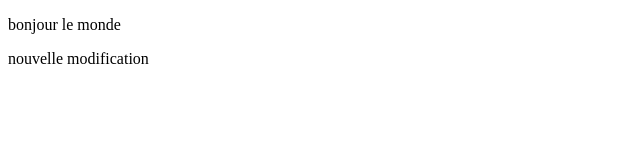
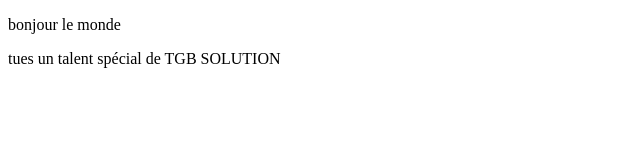
Before and after one commit to celestinnya1-afk/Projet-talent, a plain HTML site: page index.html in a window 1280 px wide. Shown: the whole page, without its empty margins (0-640 px from the left). Drawn offline with Linux system fonts and the light colour scheme.

Commit message:
fix:index

```diff
--- a/index.html
+++ b/index.html
@@ -7,6 +7,6 @@
 </head>
 <body>
     <p> bonjour le monde</p>
-    <p>nouvelle modification </p>
+    <p> tues un talent spécial de TGB SOLUTION</p>
 </body>
 </html>
```
Also changed, not shown: 1 other file.
